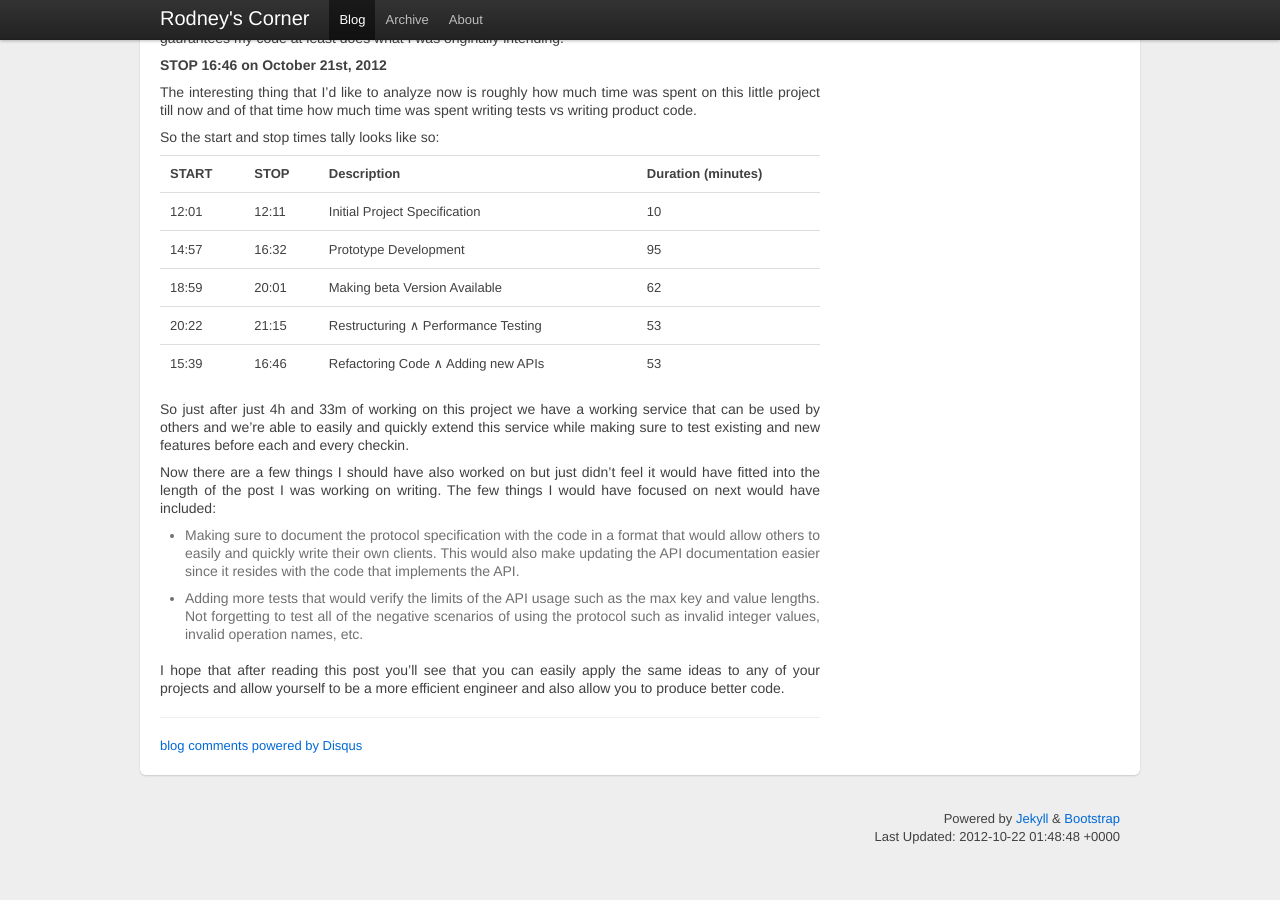
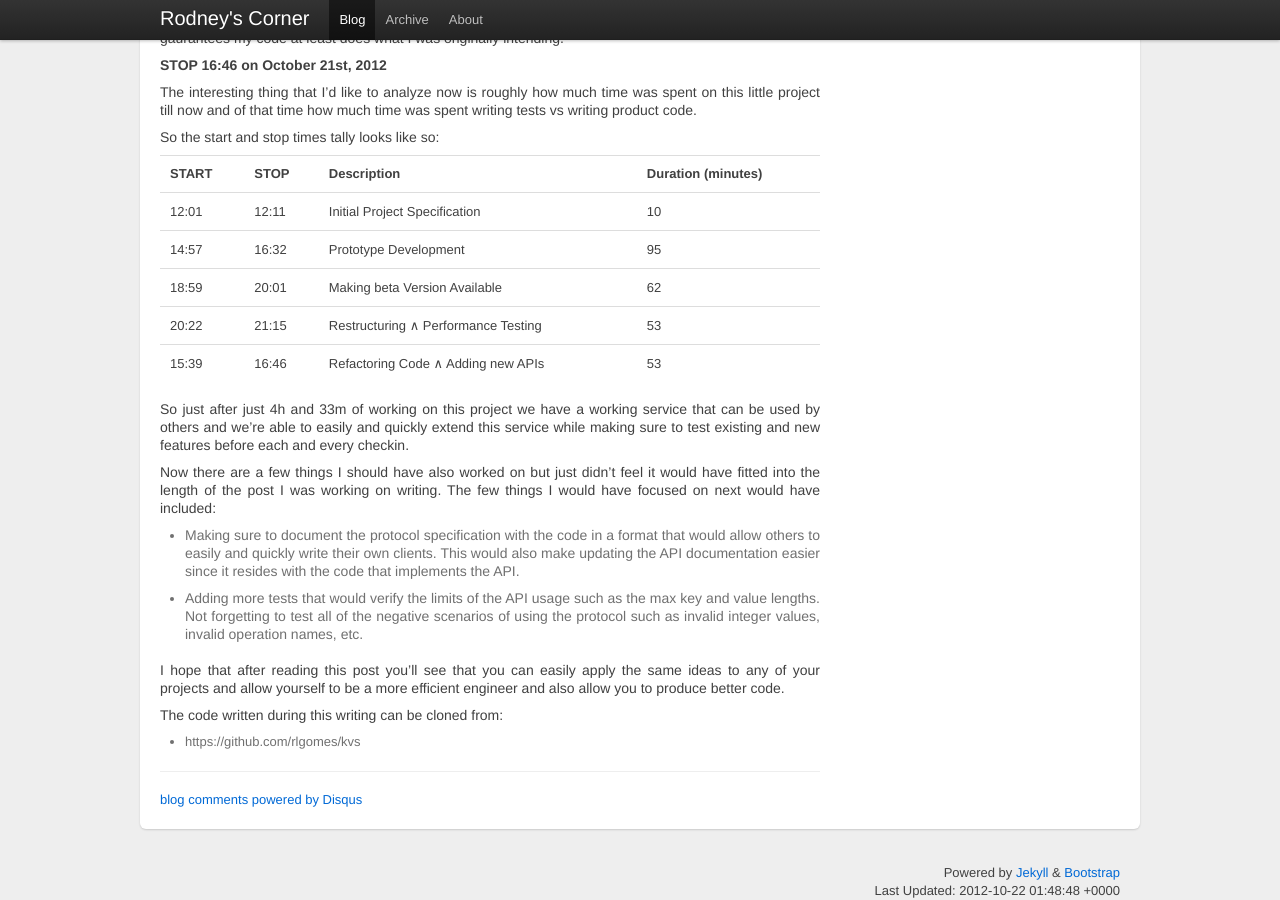
Before and after one commit to rlgomes/rlgomes.github.com, a Jekyll site: the page built from work/writings/_posts/2012-10-21-18.44-From-Prototype-To-Production.markdown, in a window 1280 px wide and 900 px high, scrolled down 9855 px. Built offline with Jekyll 4.4.1, drawn with Linux system fonts in a browser that asks for light colours; comment, search, counter and statistics services are not loaded; before the commit the page ends 10701 px from its top, so only the background shows below that.

Commit message:
- quick update with kvs project link

```diff
--- a/work/writings/_posts/2012-10-21-18.44-From-Prototype-To-Production.markdown
+++ b/work/writings/_posts/2012-10-21-18.44-From-Prototype-To-Production.markdown
@@ -673,3 +673,6 @@ few things I would have focused on next would have included:
 I hope that after reading this post you'll see that you can easily apply the
 same ideas to any of your projects and allow yourself to be a more efficient
 engineer and also allow you to produce better code.
+
+The code written during this writing can be cloned from:
+* https://github.com/rlgomes/kvs
```
